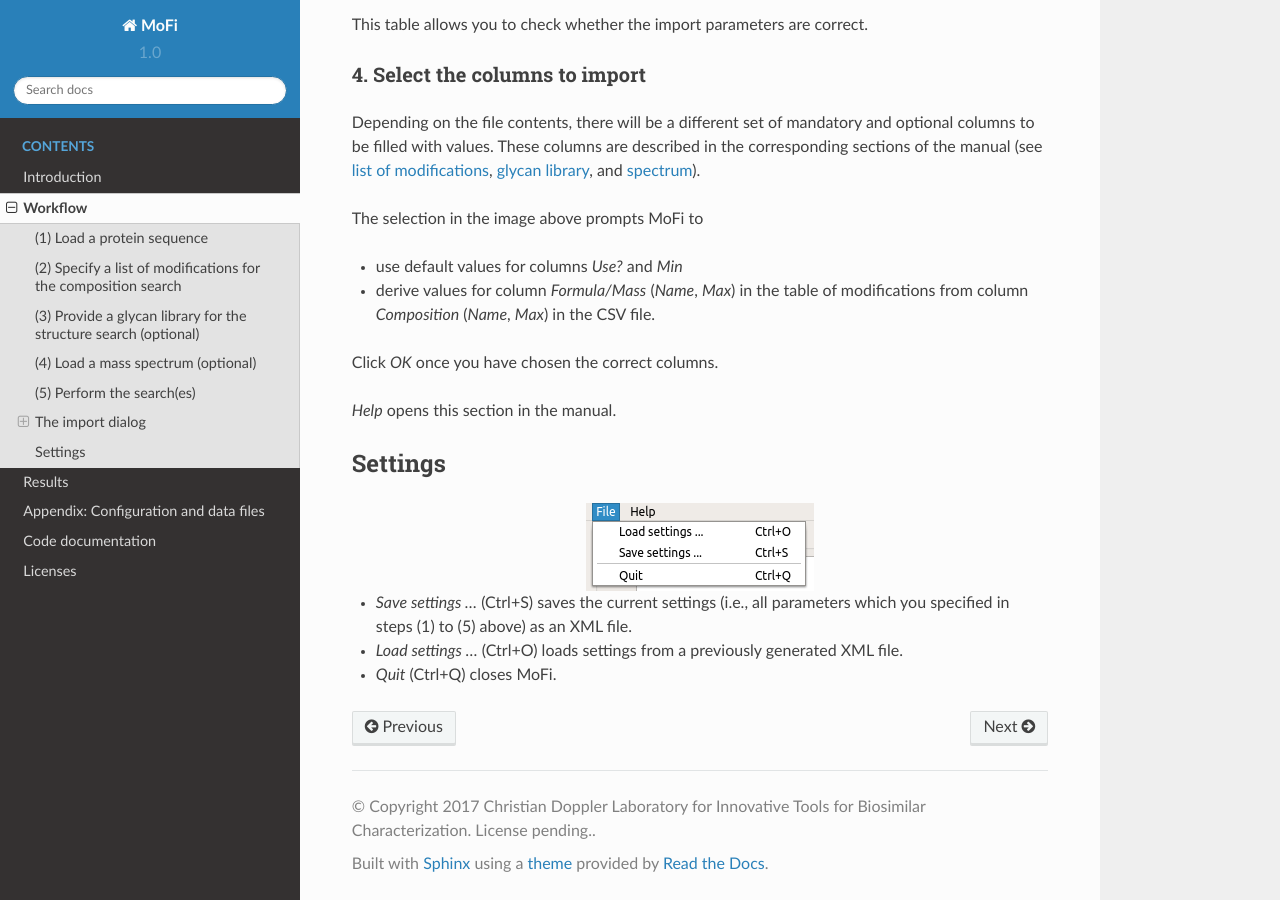
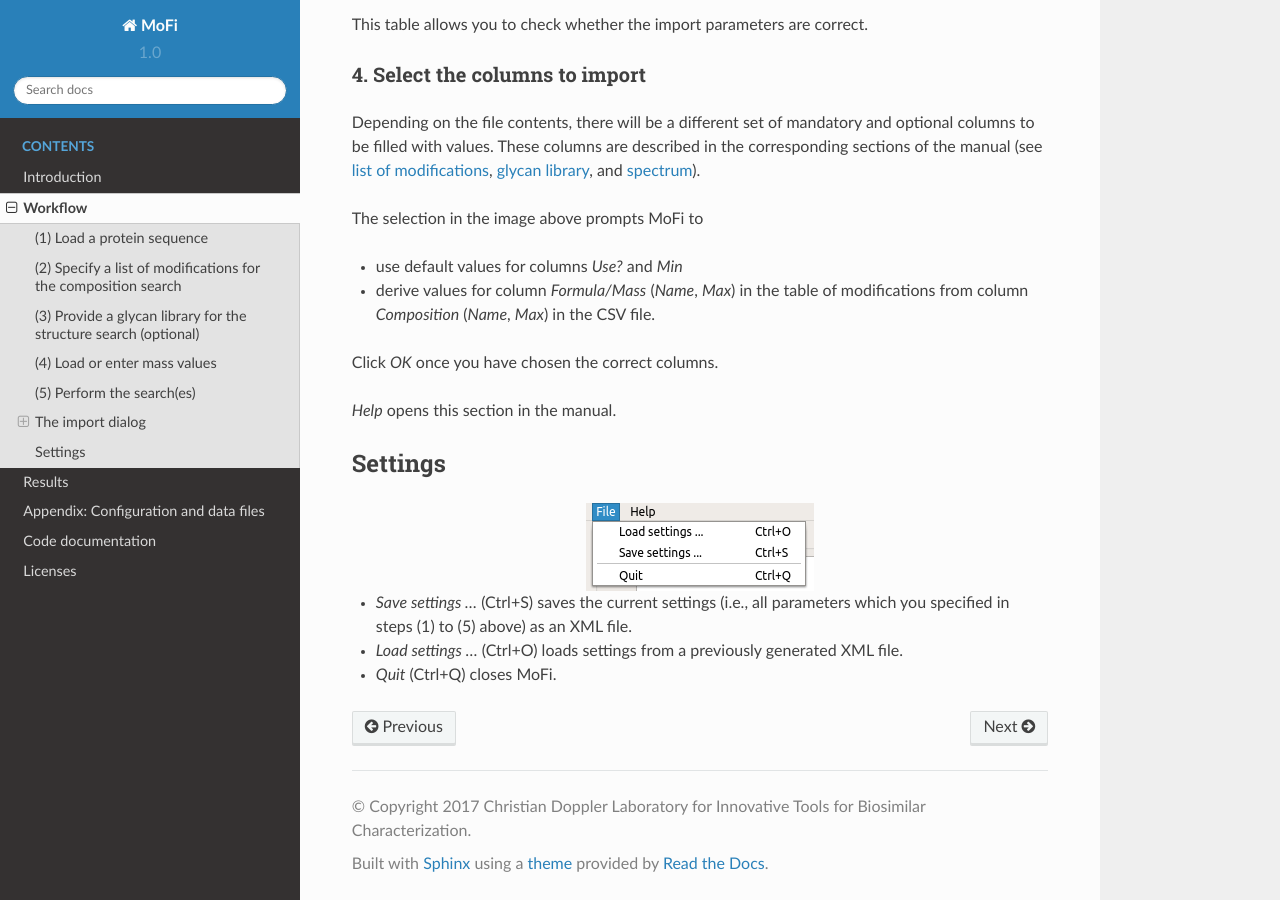
Before and after one commit to cdl-biosimilars/mofi, a Sphinx documentation site: the page built from docs/workflow.rst, in a window 1280 px wide and 900 px high, scrolled down 11455 px. Built offline with Sphinx 7.4.7 and the Read the Docs theme 2.0.0, drawn with Linux system fonts in a browser that asks for light colours; some of the changed text lies outside the part shown.

```diff
--- a/docs/conf.py
+++ b/docs/conf.py
@@ -47,9 +47,9 @@ master_doc = 'index'
 
 # General information about the project.
 project = 'MoFi'
-copyright = '2017 Christian Doppler Laboratory for Innovative Tools for Biosimilar Characterization. License pending.'
+copyright = '2017 Christian Doppler Laboratory for Innovative Tools for Biosimilar Characterization'
 author = 'Wolfgang Skala'
-date = '05.10.2017'
+date = '22.12.2017'
 
 # The version info for the project you're documenting, acts as replacement for
 # |version| and |release|, also used in various other places throughout the
--- a/docs/license.rst
+++ b/docs/license.rst
@@ -6,8 +6,6 @@ Licenses
 MoFi
 ====
 
-!!! License pending !!!
-!!! A 3-clause BSD would look like:!!!
 Copyright (c) 2017, Christian Doppler Laboratory for Innovative Tools for Biosimilar Characterization
 
 All rights reserved.
--- a/docs/workflow.rst
+++ b/docs/workflow.rst
@@ -35,7 +35,7 @@ The layout of MoFi's main window encourages a workflow that comprises six steps:
 1. Load a protein *sequence*.
 2. Specify a list of *modifications* for the composition search.
 3. Provide a *glycan library* for the structure search (optional).
-4. Load a *mass spectrum* (optional).
+4. Load or enter *mass values*.
 5. Perform the *search(es)*
 6. Evaluate and save the results.
 
@@ -186,9 +186,9 @@ Manipulate the table via the buttons next to it:
 
 .. _spectrum:
 
-===================================
-(4) Load a mass spectrum (optional)
-===================================
+=============================
+(4) Load or enter mass values
+=============================
 
 Click |bt_load| *Load mass list* to load a peak list (in CSV or Excel format) that represents a mass spectrum. The file must contain at least one column labeled "Average Mass" or "Average Mass (mean)". If a column labeled "Relative Abundance" is present, MoFi will interpret its values as peak heights. Again, choose columns to be used in the :ref:`import dialog <import-dialog>`.
 
```
Also changed, not shown: docs/images/workflow.png.
